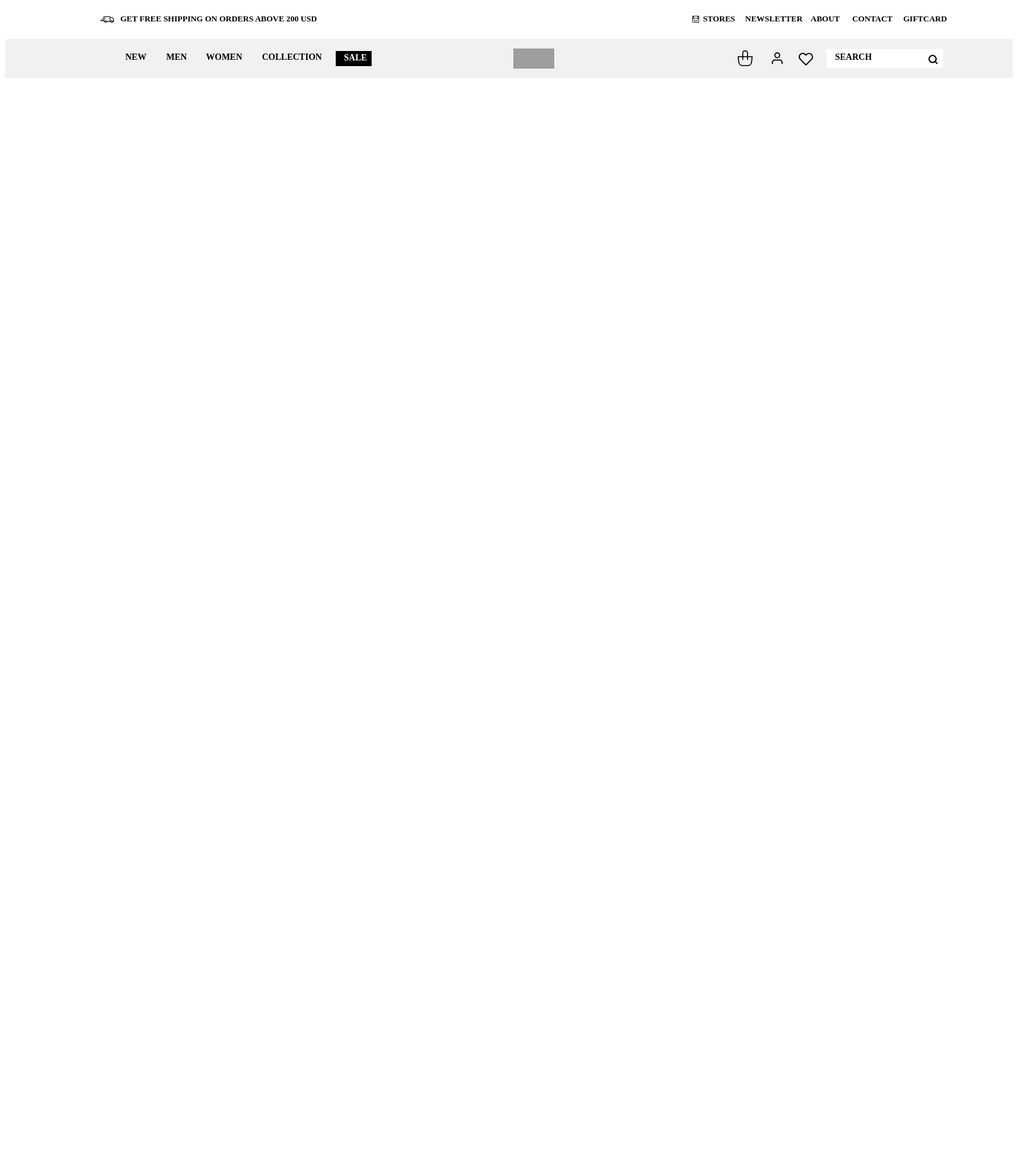
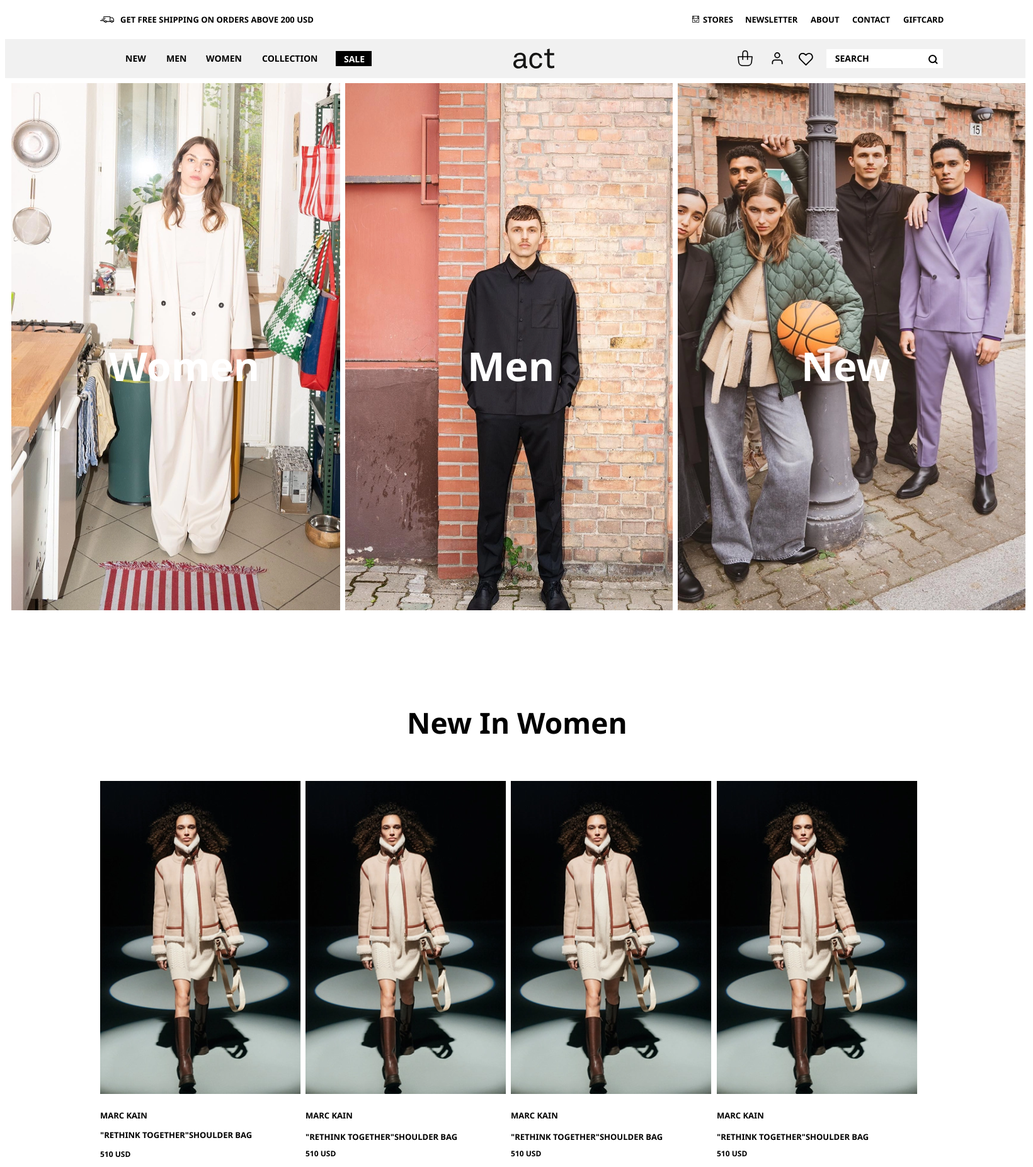
Before and after one commit to Andy-merhi/htdocs, a PHP site: page /Koein-website/Home/home.html in a window 1640 px wide. Shown: the whole page at 63% size. Before the commit the page ends 124 px from the top, so only its background shows below. Run offline with PHP 8.4, Linux system fonts and the light colour scheme; grey boxes are pictures that could not be loaded.

Commit message:
homepage changes tel mask-grp3 div

```diff
--- a/Koein-website/Home/home.css
+++ b/Koein-website/Home/home.css
@@ -1,5 +1,6 @@
 *{
   font-weight: bold;
+  font-family: 'Segoe UI';
 }
 .head {
     position: relative;
@@ -80,21 +81,10 @@
     background: transparent 0% 0% no-repeat padding-box;
 
 }
-
-.head {
-    position: relative;
-    width: 100%;;
-    height: 30px;
-    background-color: transparent; /* Ensures no black background */
-}
-.head ul{
-    display: flex;
-    list-style-type: none;
-}
 /* menu bar component */
 .menu{
     position: relative;
-    width: 1600px;
+    width: 1620px;
     height: 62px;
     background: transparent 0% 0% no-repeat padding-box;
     background-color: #F1F1F1;
@@ -198,3 +188,40 @@ p.menu-collection{
     width: 185px;
     height: 30px;
 }
+.first-block{
+    height: 837px;
+    width: 1600px;
+    margin-top: 8px;
+    position: relative;
+}
+.women-block p{
+    font-size: 63px;
+    color: #FFFFFF;
+    position: absolute;
+    margin-top: 406px;
+    margin-left: 165px;
+}
+.men-block p{
+    font-size: 63px;
+    color: #FFFFFF;
+    position: absolute;
+    margin-top: 406px;
+    margin-left: 734px;
+    width: 132px;
+    height: 84px;
+}
+.all-block p{
+    font-size: 63px;
+    color: #FFFFFF;
+    position: absolute;
+    margin-top: 406px;
+    margin-left: 1264px;
+    width: 134px;
+    height: 84px;
+}
+#New-In-Women{
+    margin-top: 147px;
+    margin-left: 638px;
+    height: 62px;
+    font-size: 46px;
+}
--- a/Koein-website/Home/home.html
+++ b/Koein-website/Home/home.html
@@ -29,7 +29,7 @@
             <li><p class="menu-collection">COLLECTION</p></li>
             <li><div class="menu-div"></div></li>
             <li><p class="menu-sale">SALE</p></li>
-            <li><img src="../images/Group 3.svg" alt="act alt" class="menu-grp3"></li>
+            <li><img src="../images/act.svg" alt="act alt" class="menu-grp3"></li>
             <li><img src="../images/noun-bag-1665853.svg" alt="bag img" class="menu-bag"></li>
             <li><img src="../images/Icon feather-user.svg" alt="profile alt" class="menu-profile"></li>
             <li><img src="../images/Icon feather-heart.svg" alt="heart alt" class="menu-heart"></li>
@@ -43,7 +43,50 @@
     </div>
 
     <div class="first-block">
+        <div class="women-block" style="position: absolute;">
+            <img src="../images/women-blc1.png" alt="women alt" style=" width: 522px; height: 837px; position: absolute; margin-left: 10px;">
+            <p>Women</p>
+        </div>
+        <div class="men-block" style="position: absolute;">
+            <img src="../images/men-blc1.png" alt="men alt" style="width: 520px; height: 837px; margin-left: 540px; position: absolute;">
+            <p>Men</p>
+        </div>
+        <div class="all-block" style="position: absolute;">
+            <img src="../images/all-blc1.png" alt="new alt" style="width: 552px; height: 837px; margin-left: 1068px; position: absolute;">
+            <p>New</p>
+        </div>
+    </div>
 
+    <div id="New-In-Women">
+        New In Women
+    </div>
+
+    <div style="width: 1600px;height: 552px; margin-top: 62px;position: relative;">
+        <div class="mask-grp3" style="position: absolute; margin-left: 151px;width: 319px;">
+            <img src="../images/Mask Group 3.png" alt="no image" style="  height: 497px;">
+            <p style="margin-top: 20px; font-size: 13px; ">MARC KAIN </p>
+            <p style=" font-size: 13px; ">"RETHINK TOGETHER"SHOULDER BAG</p>
+            <p style="margin-top: 8px; font-size: 12px;">510 USD</p>
+        </div>
+
+        <div class="mask-grp3" style="position: absolute;margin-left: 477px;">
+            <img src="../images/Mask Group 3.png" alt="no image" style=" width: 319px; height: 497px;">
+            <p style="margin-top: 20px; font-size: 13px; ">MARC KAIN</p>
+            <span style="margin-top: 20px; font-size: 13px; ">"RETHINK TOGETHER"SHOULDER BAG</span>
+            <p style="margin-top: 8px; font-size: 12px;">510 USD</p>
+        </div>
+        <div class="mask-grp3" style="position: absolute;margin-left: 803px;">
+            <img src="../images/Mask Group 3.png" alt="no image" style=" width: 319px; height: 497px;">
+            <p style="margin-top: 20px; font-size: 13px; ">MARC KAIN</p>
+            <span style="margin-top: 20px; font-size: 13px; ">"RETHINK TOGETHER"SHOULDER BAG</span>
+            <p style="margin-top: 8px; font-size: 12px;">510 USD</p>
+        </div>
+        <div class="mask-grp3" style="position: absolute;margin-left: 1130px;">
+            <img src="../images/Mask Group 3.png" alt="no image" style=" width: 319px; height: 497px;">
+            <p style="margin-top: 20px; font-size: 13px; ">MARC KAIN</p>
+            <span style="margin-top: 20px; font-size: 13px; ">"RETHINK TOGETHER"SHOULDER BAG</span>
+            <p style="margin-top: 8px; font-size: 12px;">510 USD</p>
+        </div>
     </div>
 </body>
 </html>
```
Also changed, not shown: Koein-website/images/Mask Group 3.png (added), Koein-website/images/act.svg (added), Koein-website/images/all-blc1.png (added), Koein-website/images/men-blc1.png (added), Koein-website/images/women-blc1.png (added).
